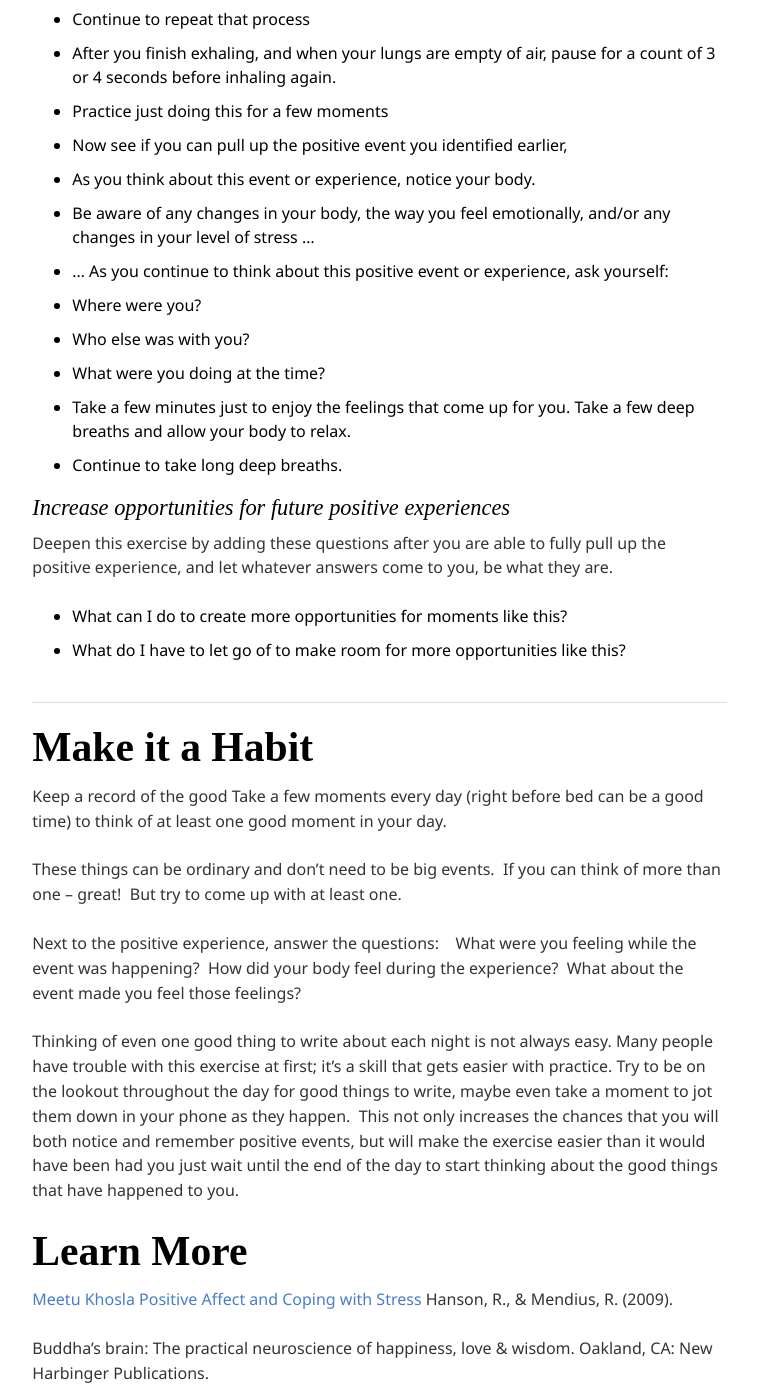
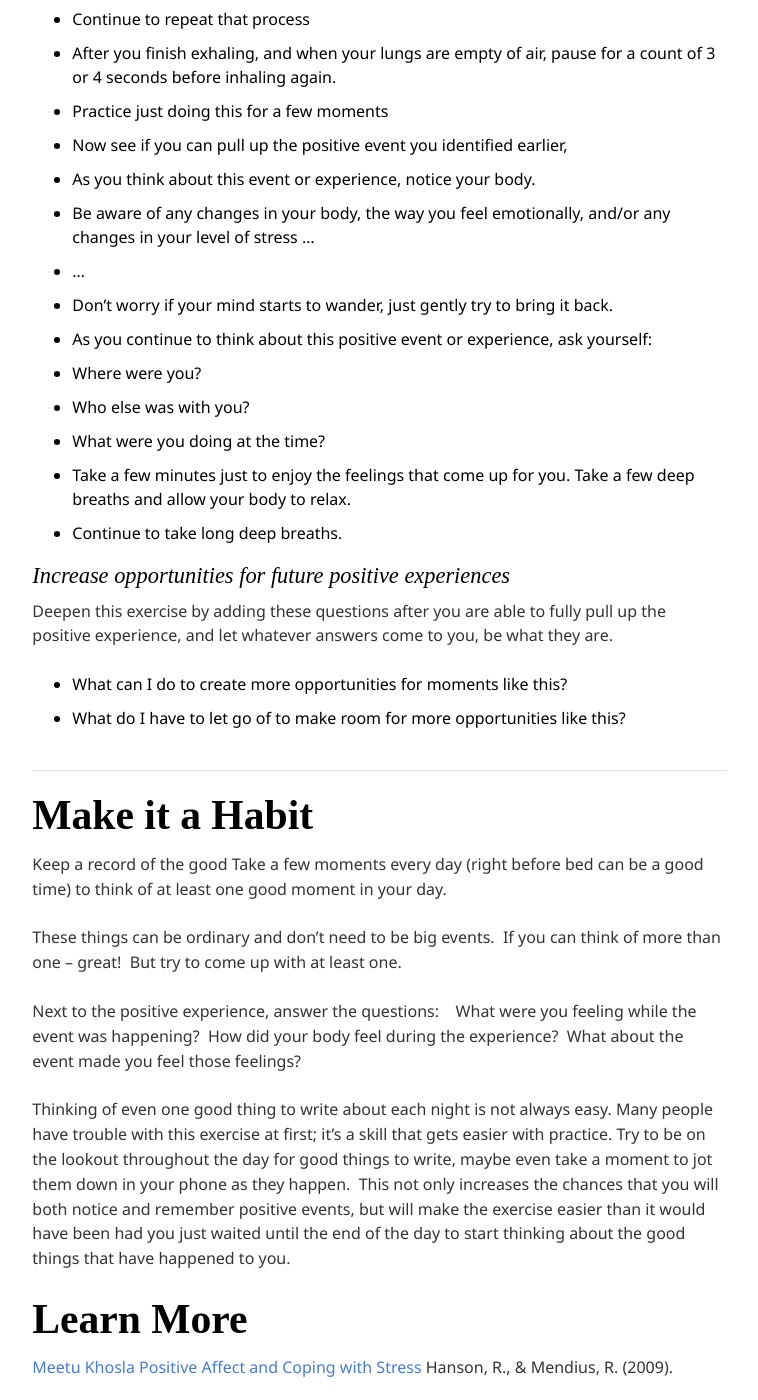
Before and after one commit to mtorres253/mtorres253.github.io, a Jekyll site: the page built from chapt-2/index.md, in a window 1280 px wide and 1400 px high, scrolled down 1705 px. Shown: the whole window, without its empty margins (384-1142 px from the left). Built offline with Jekyll 4.4.1, drawn with Linux system fonts in a browser that asks for light colours; nearby versions of some CDN libraries; some web fonts are replaced; comment, search, counter and statistics services are not loaded; some of the changed text lies outside the part shown.

Commit message:
Update index.md

```diff
--- a/chapt-2/index.md
+++ b/chapt-2/index.md
@@ -34,7 +34,7 @@
 - Stop and savor it?
 
 ### Now add a greater level of mindfulness to this exercise through Breath Awareness
-Breathing affects the way we feel. When someone is upset, they are told to, "take a deep breath and calm down." Deep, slow and steady breathing can actually slow your heart rate and open your diaphram, helping more oxygen get into the brain so you feel calmer and helps you more fully experience positive feelings. In this next exercise we are going to add breath awareness technique to positive event recall.
+Breathing affects the way we feel. When someone is upset, they are told to, “take a deep breath and calm down.” Deep, slow and steady breathing can actually slow your heart rate and open your diaphram, helping more oxygen get into the brain so you feel calmer and it helps you more fully experience positive feelings. In this next exercise we are going to add a breath awareness technique to positive event recall.
 
 It can be helpful to think of a relaxing word such as "calm" or "relax" and say it to yourself silently and calmly as you exhale.
 
@@ -46,7 +46,9 @@
 - Now see if you can pull up the positive event you identified earlier,
 - As you think about this event or experience, notice your body.
 - Be aware of any changes in your body, the way you feel emotionally, and/or any changes in your level of stress &hellip;
-- &hellip; As you continue to think about this positive event or experience, ask yourself:
+- &hellip;
+- Don’t worry if your mind starts to wander, just gently try to bring it back.
+- As you continue to think about this positive event or experience, ask yourself:
 - Where were you?
 - Who else was with you?
 - What were you doing at the time?
@@ -72,7 +74,7 @@
 How did your body feel during the experience?
 What about the event made you feel those feelings?
 
-Thinking of even one good thing to write about each night is not always easy. Many people have trouble with this exercise at first; it's a skill that gets easier with practice. Try to be on the lookout throughout the day for good things to write, maybe even take a moment to jot them down in your phone as they happen.  This not only increases the chances that you will both notice and remember positive events, but will make the exercise easier than it would have been had you just wait until the end of the day to start thinking about the good things that have happened to you.
+Thinking of even one good thing to write about each night is not always easy. Many people have trouble with this exercise at first; it's a skill that gets easier with practice. Try to be on the lookout throughout the day for good things to write, maybe even take a moment to jot them down in your phone as they happen.  This not only increases the chances that you will both notice and remember positive events, but will make the exercise easier than it would have been had you just waited until the end of the day to start thinking about the good things that have happened to you.
 
 # Learn More
 [Meetu Khosla Positive Affect and Coping with Stress](http://medind.nic.in/jak/t06/i1/jakt06i1p185.pdf){:target="_blank"}
```
